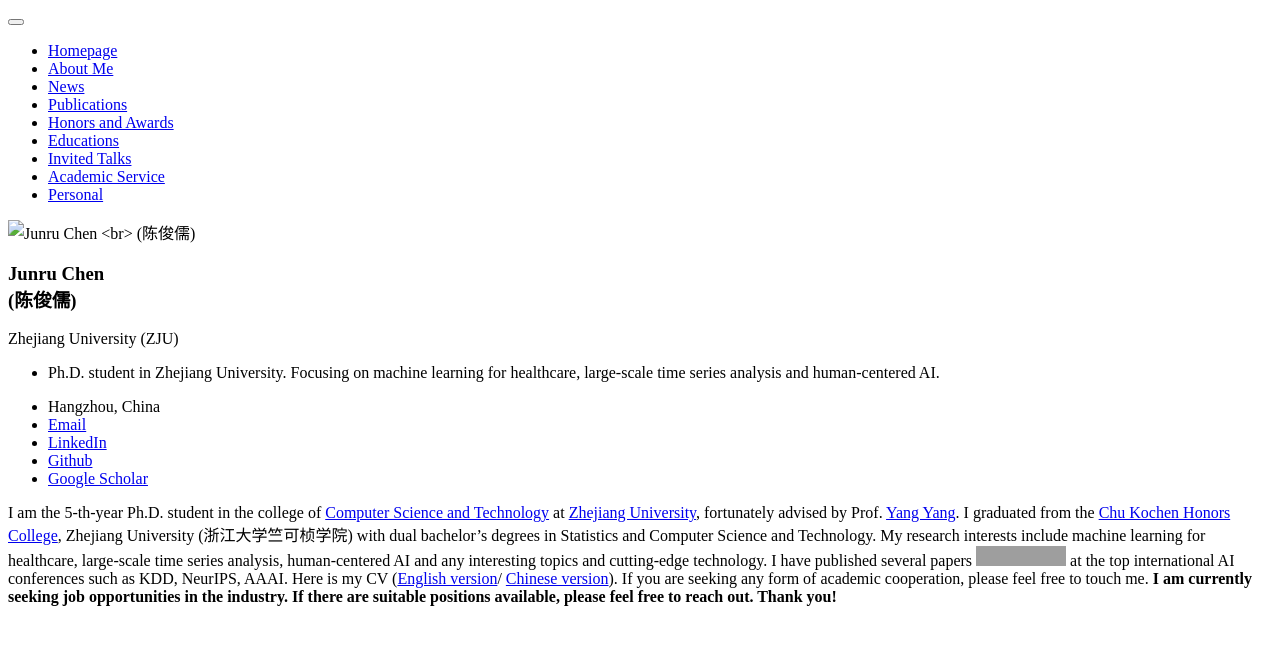
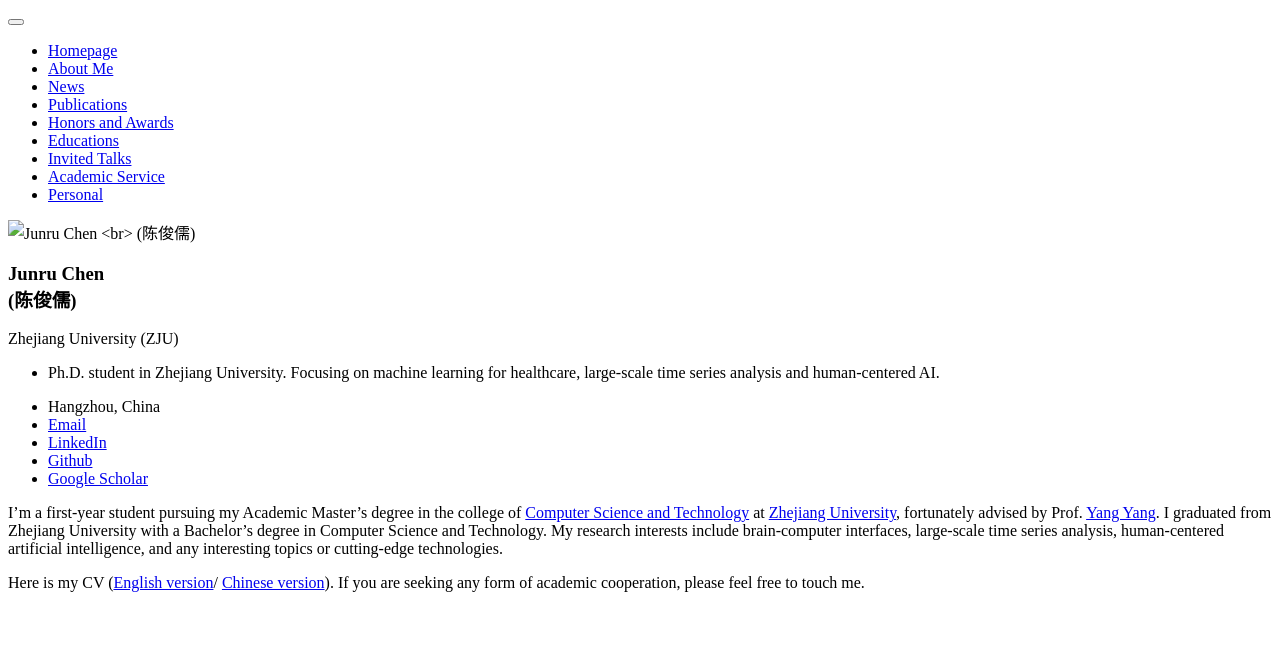
Before and after one commit to wajtsq/wajtsq.github.io, a Jekyll site: the page built from _pages/includes/intro.md, in a window 1280 px wide. Shown: the top 645 px of the page. Built offline with Jekyll 4.4.1, drawn with Linux system fonts in a browser that asks for light colours; our own code applies the rules of GitHub Pages for plain Markdown files; grey boxes are pictures that could not be loaded.

Commit message:
update intro.md

```diff
--- a/_pages/includes/intro.md
+++ b/_pages/includes/intro.md
@@ -1,12 +1,11 @@
-I am the 5-th-year Ph.D. student in the college of [Computer Science and Technology](http://www.cs.zju.edu.cn/) at
+I'm a first-year student pursuing my Academic Master's degree in the college of [Computer Science and Technology](http://www.cs.zju.edu.cn/) at
 [Zhejiang University](http://www.zju.edu.cn/), fortunately advised by Prof. [Yang Yang](http://yangy.org/).
-I graduated from the [Chu Kochen Honors College](http://ckc.zju.edu.cn/ckcen/main.htm), Zhejiang University (浙江大学竺可桢学院)
-with dual bachelor's degrees in Statistics and Computer Science and Technology.
-My research interests include machine learning for healthcare, large-scale time series analysis, human-centered AI and
-any interesting topics and cutting-edge technology.
-I have published several papers <a href='https://scholar.google.com/citations?user=wKgkgeMAAAAJ'><img src="https://img.shields.io/endpoint?logo=Google%20Scholar&url=https%3A%2F%2Fcdn.jsdelivr.net%2Fgh%2FMrNobodyCali%2FMrNobodyCali.github.io@google-scholar-stats%2Fgs_data_shieldsio.json&labelColor=f6f6f6&color=9cf&style=flat&label=citations"></a>
-at the top international AI conferences such as KDD, NeurIPS, AAAI.
-Here is my CV (<a target="_blank"  href="_pages/includes/Junru_CV_202409.pdf">English version</a>/
-<a target="_blank"  href="_pages/includes/俊儒_中文简历_202409.pdf">Chinese version</a>).
+I graduated from Zhejiang University with a Bachelor's degree in Computer Science and Technology.
+My research interests include brain-computer interfaces, large-scale time series analysis, human-centered artificial intelligence, and any interesting topics or cutting-edge technologies.
+
+<!-- I have published several papers  -->
+<!-- <a href=''><img src=""></a>
+at the top international AI conferences such as KDD, NeurIPS, AAAI. -->
+Here is my CV (<a target="_blank"  href="_pages\includes\Personal_Profile.pdf">English version</a>/
+<a target="_blank"  href="_pages\includes\Fanqi_CV_cn.pdf">Chinese version</a>).
 If you are seeking any form of academic cooperation, please feel free to touch me.
-**I am currently seeking job opportunities in the industry. If there are suitable positions available, please feel free to reach out. Thank you!**
```
Also changed, not shown: 4 other files.
